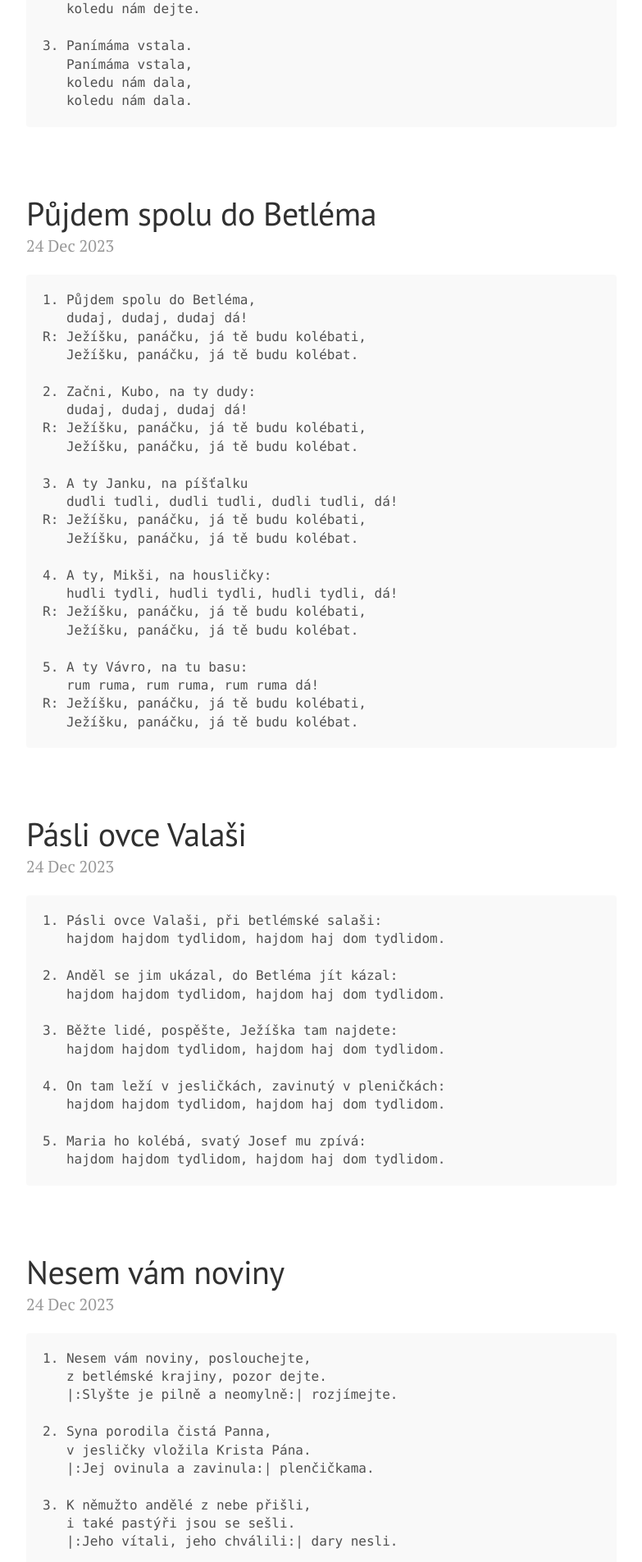
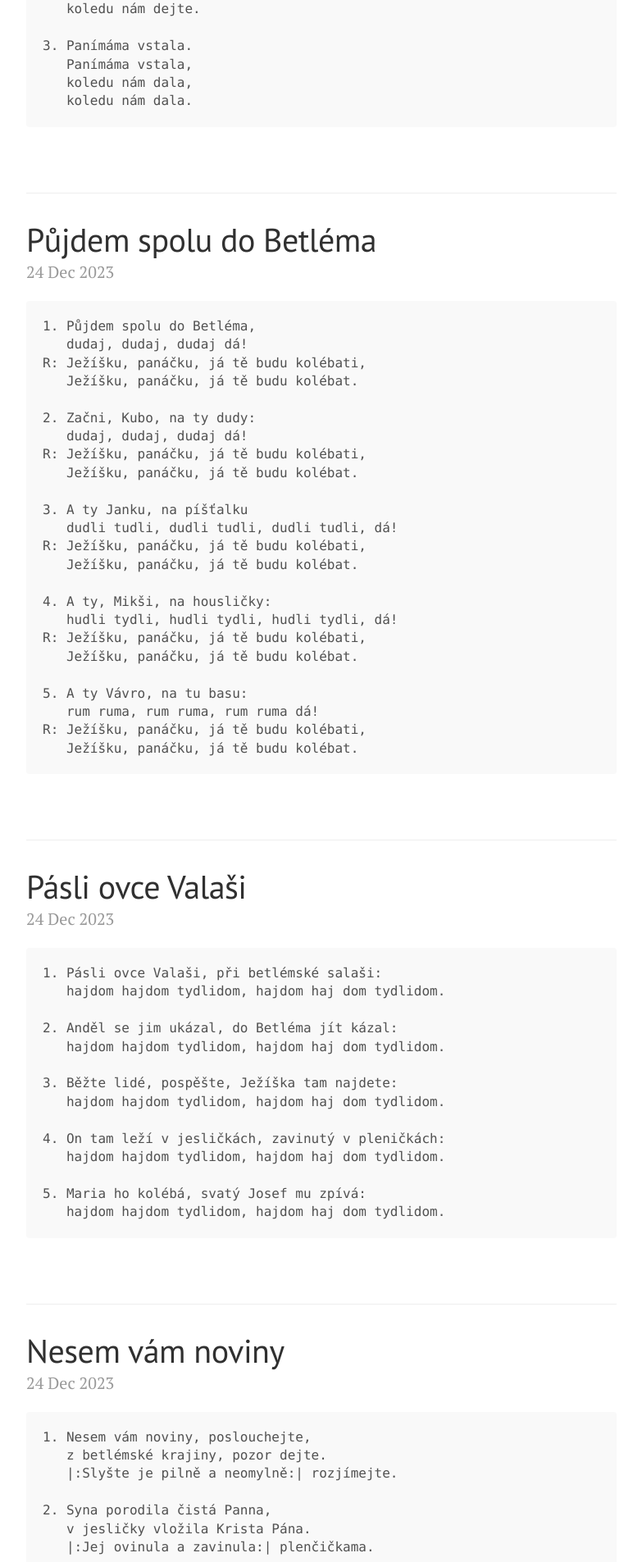
Before and after one commit to SukiCZ/koledy, a Jekyll site: the page built from index.html, in a window 1280 px wide. Shown: the part 431-2336 px from the top of the page at 82% size, without its empty margins (248-1031 px from the left). Built offline with Jekyll 4.4.1, drawn with Linux system fonts in a browser that asks for light colours; the list of posts is cut into pages by our own code.

Commit message:
Add horizontal line between pages on index

```diff
--- a/index.html
+++ b/index.html
@@ -18,6 +18,7 @@ title: Home
       {{ post.content }}
     </div>
     {% endif %}
+  {% unless forloop.last %}<hr>{% endunless %}
   {% endfor %}
 </div>
 
```
